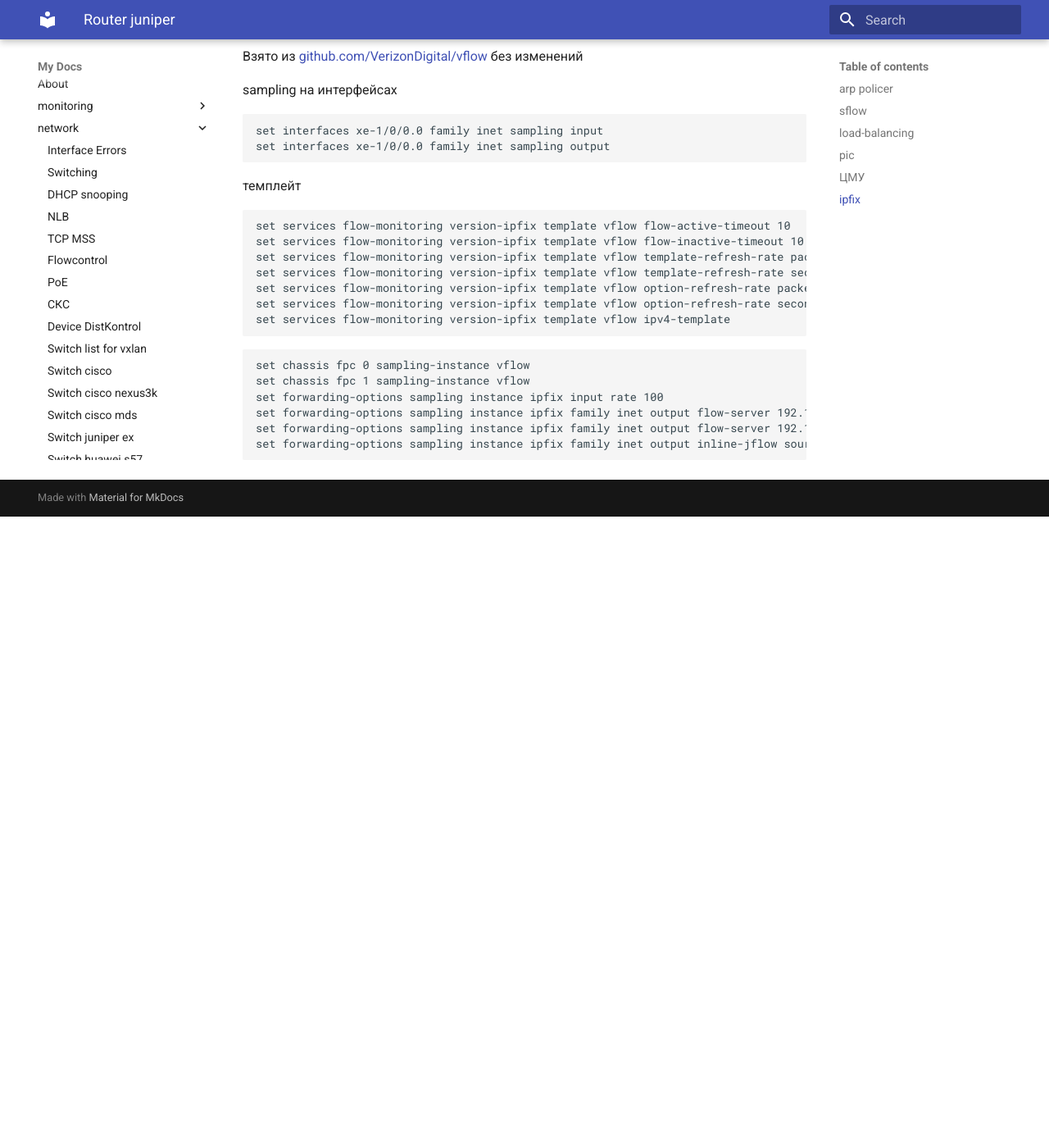
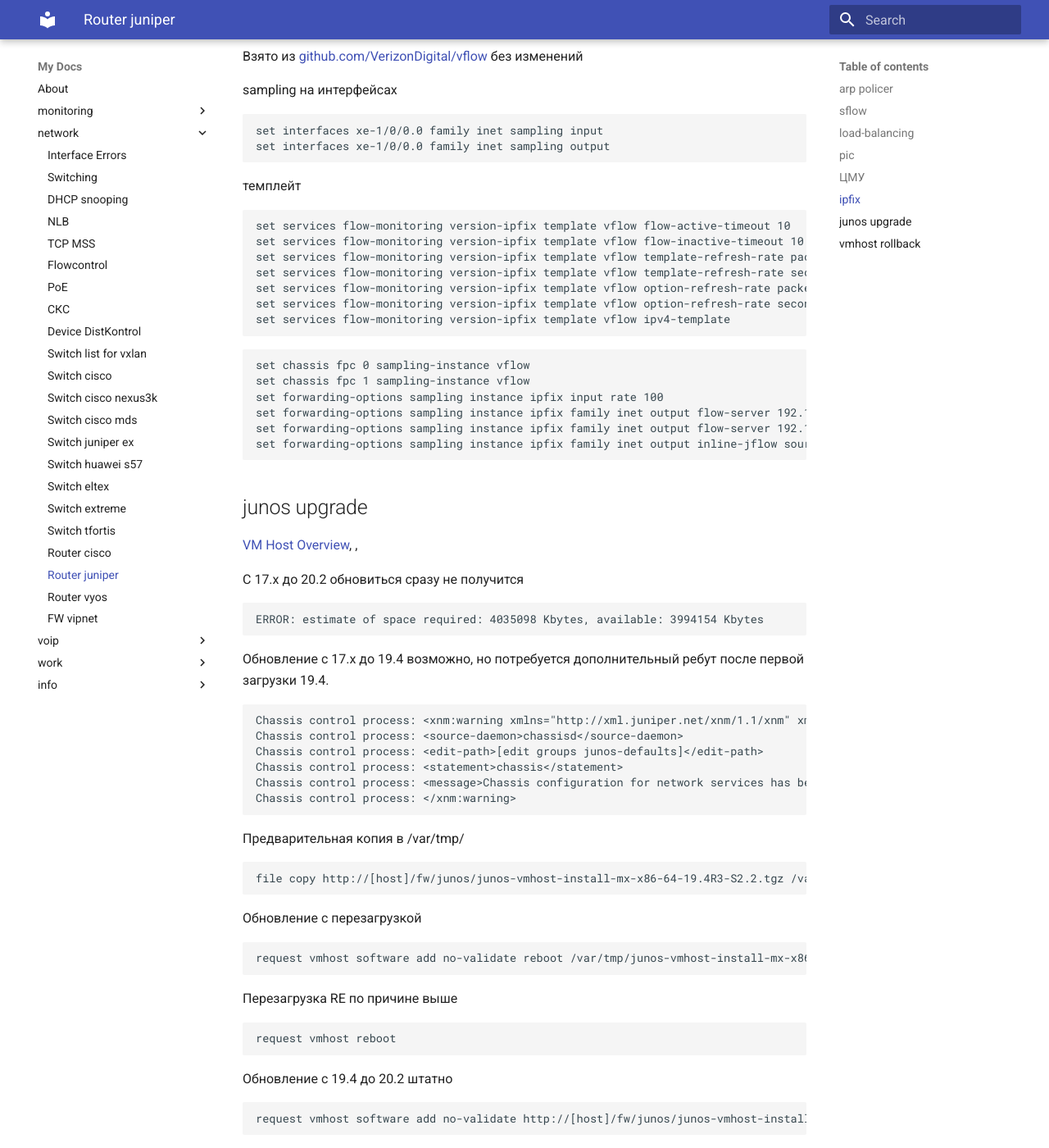
Before and after one commit to v98765/v98765.github.io, an MkDocs documentation site: the page built from docs/network/juniper_mx.md, in a window 1280 px wide and 1400 px high, scrolled down 3916 px. Shown: the whole window at 82% size. Built offline with MkDocs 1.6.1 and Material for MkDocs 9.7.7, drawn with Linux system fonts in a browser that asks for light colours; before the commit the page ends 4546 px from its top, so only the background shows below that; some of the changed text lies outside the part shown.

Commit message:
junos upgrade

````diff
--- a/docs/network/juniper_mx.md
+++ b/docs/network/juniper_mx.md
@@ -185,3 +185,103 @@
 set forwarding-options sampling instance ipfix family inet output flow-server 192.168.0.10 version-ipfix template vflow
 set forwarding-options sampling instance ipfix family inet output inline-jflow source-address 192.168.0.1
 ```
+
+## junos upgrade
+
+[VM Host Overview](https://www.juniper.net/documentation/en_US/junos/topics/topic-map/vm-host-overview.html), [](https://www.juniper.net/documentation/en_US/junos/topics/concept/vm-host-operations-management.html),
+[](https://www.juniper.net/documentation/en_US/junos/topics/concept/installation_upgrade.html)
+
+С 17.x до 20.2 обновиться сразу не получится
+```text
+
+ERROR: estimate of space required: 4035098 Kbytes, available: 3994154 Kbytes
+```
+Обновление с 17.x до 19.4 возможно, но потребуется дополнительный ребут после первой загрузки 19.4.
+```text
+Chassis control process: <xnm:warning xmlns="http://xml.juniper.net/xnm/1.1/xnm" xmlns:xnm="http://xml.juniper.net/xnm/1.1/xnm">
+Chassis control process: <source-daemon>chassisd</source-daemon>
+Chassis control process: <edit-path>[edit groups junos-defaults]</edit-path>
+Chassis control process: <statement>chassis</statement>
+Chassis control process: <message>Chassis configuration for network services has been changed. A system reboot is mandatory.  Please reboot *ALL* routing engines NOW. >
+Chassis control process: </xnm:warning>
+```
+Предварительная копия в /var/tmp/
+```text
+file copy http://[host]/fw/junos/junos-vmhost-install-mx-x86-64-19.4R3-S2.2.tgz /var/tmp/
+```
+Обновление с перезагрузкой
+```text
+request vmhost software add no-validate reboot /var/tmp/junos-vmhost-install-mx-x86-64-19.4R3-S2.2.tgz
+```
+Перезагрузка RE по причине выше
+```text
+request vmhost reboot
+```
+Обновление с 19.4 до 20.2 штатно
+```text
+request vmhost software add no-validate http://[host]/fw/junos/junos-vmhost-install-mx-x86-64-20.2R2-S2.6.tgz
+```
+После сообщения выполнить указанную команду
+```text
+A REBOOT IS REQUIRED TO LOAD THIS SOFTWARE CORRECTLY.
+Use the 'request vmhost reboot' command to reboot the system.
+```
+
+## vmhost rollback
+
+```text
+mx> show vmhost version
+Current root details,           Device sda, Label: jrootp_P, Partition: sda3
+Current boot disk: Primary
+Current root set: p
+UEFI    Version: CBEP_P_SUM1_00.13.01
+
+Primary Disk, Upgrade Time: Wed Mar 17 12:30:11 UTC 2021
+
+Version: set p
+VMHost Version: 5.2268
+VMHost Root: vmhost-x86_64-20.2R2-S1-20201210_1323_builder
+VMHost Core: vmhost-core-x86-64-20.2R2-S2.6
+kernel: 4.8.28-rt10-WR9.0.0.24_ovp
+Junos Disk: junos-install-mx-x86-64-20.2R2-S2.6
+
+Version: set b
+VMHost Version: 5.2225
+VMHost Root: vmhost-x86_64-19.4R3-S2-20210118_0229_builder
+VMHost Core: vmhost-core-x86-64-19.4R3-S2.2
+kernel: 4.8.28-rt10-WR9.0.0.20_ovp
+Junos Disk: junos-install-mx-x86-64-19.4R3-S2.2
+```
+
+
+```text
+request vmhost software rollback
+```
+
+```text
+mx> show vmhost version
+Current root details,           Device sda, Label: jrootb_P, Partition: sda4
+Current boot disk: Primary
+Current root set: b
+UEFI    Version: CBEP_P_SUM1_00.13.01
+
+Primary Disk, Upgrade Time: Wed Mar 17 12:30:11 UTC 2021
+
+Version: set p
+VMHost Version: 5.2268
+VMHost Root: vmhost-x86_64-20.2R2-S1-20201210_1323_builder
+VMHost Core: vmhost-core-x86-64-20.2R2-S2.6
+kernel: 4.8.28-rt10-WR9.0.0.24_ovp
+Junos Disk: junos-install-mx-x86-64-20.2R2-S2.6
+
+Version: set b
+VMHost Version: 5.2225
+VMHost Root: vmhost-x86_64-19.4R3-S2-20210118_0229_builder
+VMHost Core: vmhost-core-x86-64-19.4R3-S2.2
+kernel: 4.8.28-rt10-WR9.0.0.20_ovp
+Junos Disk: junos-install-mx-x86-64-19.4R3-S2.2
+
+mx> show version
+Model: mx204
+Junos: 19.4R3-S2.2
+```
````
